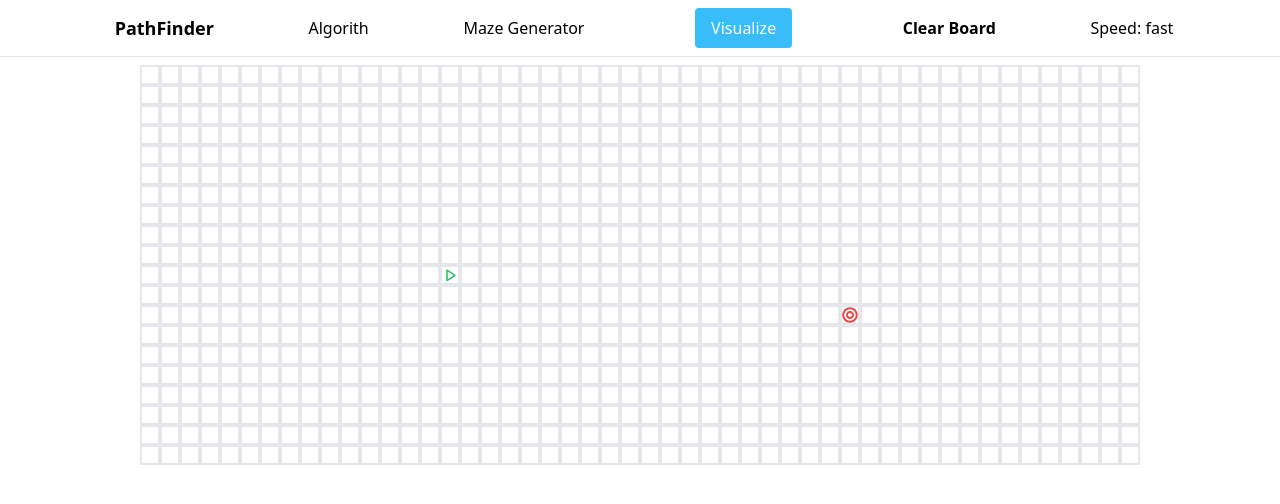
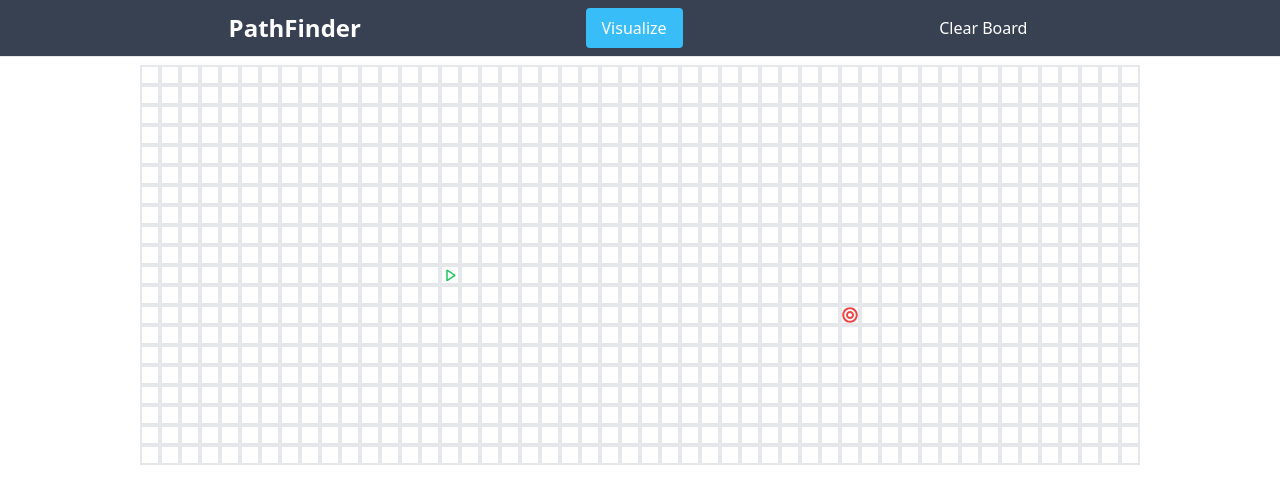
Before and after one commit to rahul01-git/PathFinding, a React (Vite) app: page / in a window 1280 px wide. Shown: the top 504 px of the page. Built offline with nearby package versions, Linux system fonts and the light colour scheme; the HTML template or start-up script is replaced by a standard one.

Commit message:
clear board

```diff
--- a/src/PathFindingVisualizer/PathFindingVisualizer.jsx
+++ b/src/PathFindingVisualizer/PathFindingVisualizer.jsx
@@ -13,6 +13,8 @@ export default function PathFindingVisualizer({
   setMouseIsPressed,
 }) {
   const [grids, setGrids] = useState([]);
+  const [visitedNodesInOrder, setVisitedNodesInOrder] = useState([]);
+  const [nodeInShortestPathOrder, setNodeInShortestPathOrder] = useState([]);
 
   const nodeRef = useRef([]);
   useEffect(() => {
@@ -38,10 +40,14 @@ export default function PathFindingVisualizer({
   const visualizeDijkstra = () => {
     const startNode = grids[START_NODE_ROW][START_NODE_COL];
     const finishNode = grids[FINISH_NODE_ROW][FINISH_NODE_COL];
-    const visitedNodesInOrder = dijkstra(grids, startNode, finishNode);
-    const nodeInShortestPathOrder = getNodesInShortestPathOrder(finishNode);
-    animateDijkstra(visitedNodesInOrder, nodeInShortestPathOrder);
+    setVisitedNodesInOrder(dijkstra(grids, startNode, finishNode));
+    setNodeInShortestPathOrder(getNodesInShortestPathOrder(finishNode));
   };
+  useEffect(() => {
+    if (visitedNodesInOrder.length > 0 && nodeInShortestPathOrder.length > 0) {
+      animateDijkstra(visitedNodesInOrder, nodeInShortestPathOrder);
+    }
+  }, [visitedNodesInOrder, nodeInShortestPathOrder]);
 
   const animateDijkstra = (visitedNodesInOrder, nodeInShortestPathOrder) => {
     for (let i = 0; i <= visitedNodesInOrder.length; i++) {
@@ -69,9 +75,26 @@ export default function PathFindingVisualizer({
     }
   };
 
+  const clearBoard = () => {
+    setGrids(getInitialGrid());
+
+    for (let i = 0; i <= visitedNodesInOrder.length; i++) {
+      for (let i = 0; i < nodeInShortestPathOrder.length; i++) {
+        const node = nodeInShortestPathOrder[i];
+        const { row, col } = node;
+        nodeRef.current[row][col].classList.remove("shortest-path");
+      }
+      const node = visitedNodesInOrder[i];
+      const { row, col } = node;
+      nodeRef.current[row][col].classList.remove("node-visited");
+    }
+    setVisitedNodesInOrder([]);
+    setNodeInShortestPathOrder([]);
+  };
+
   return (
     <>
-      <Header visualizeDijkstra={visualizeDijkstra}/>
+      <Header visualizeDijkstra={visualizeDijkstra} clearBoard={clearBoard} />
       {grids.map((row, rowIdx) => {
         return (
           <div key={rowIdx} className="flex flex-row justify-center">
--- /dev/null
+++ b/src/components/ClearBtn.jsx
@@ -0,0 +1,10 @@
+export default function ClearBtn({clearBoard}) {
+  return (
+    <button
+      className="text-white py-2 px-4 rounded mx-4"
+      onClick={clearBoard}
+    >
+      Clear Board
+    </button>
+  )
+}
--- a/src/components/Header.jsx
+++ b/src/components/Header.jsx
@@ -1,17 +1,18 @@
+import ClearBtn from "./ClearBtn";
 import VisualizeBtn from "./VisualizeBtn";
 
-export default function Header({visualizeDijkstra}) {
+export default function Header({visualizeDijkstra,clearBoard }) {
   return (
-    <header className="border-b px-3 mb-2">
+    <header className="border-b px-3 mb-2 bg-gray-700 text-white text-base">
       <div className="flex items-center py-2 justify-evenly">
         <a to="/" className="flex items-center">
-          <span className="ml-2 text-lg font-bold">PathFinder</span>
+          <span className="ml-2 text-2xl font-bold">PathFinder</span>
         </a>
-        <span>Algorith</span>
-        <span>Maze Generator</span>
+        {/* <span>Algorith</span> */}
+        {/* <span>Maze Generator</span> */}
         <VisualizeBtn visualizeDijkstra={visualizeDijkstra}/>
-        <button className="text-lx font-bold" onClick={()=>alert("clicked")}>Clear Board</button>
-        <span>Speed: fast</span>
+        <ClearBtn clearBoard={clearBoard}/>
+        {/* <span>Speed: fast</span>  */}
       </div>
     </header>
   );
```
Also changed, not shown: src/components/VisualizeBtn.jsx (line endings or trailing spaces), 1 other file (tests, documents, lock files or other folders).
